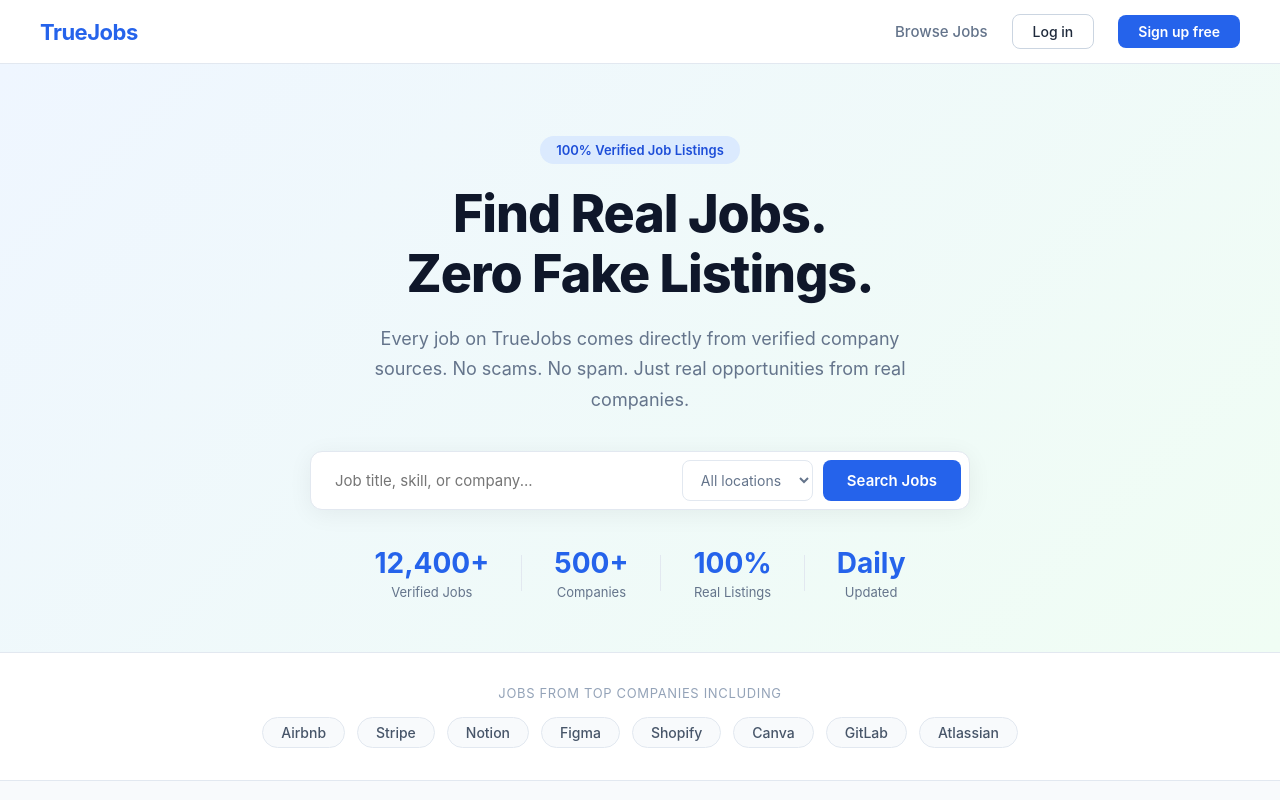
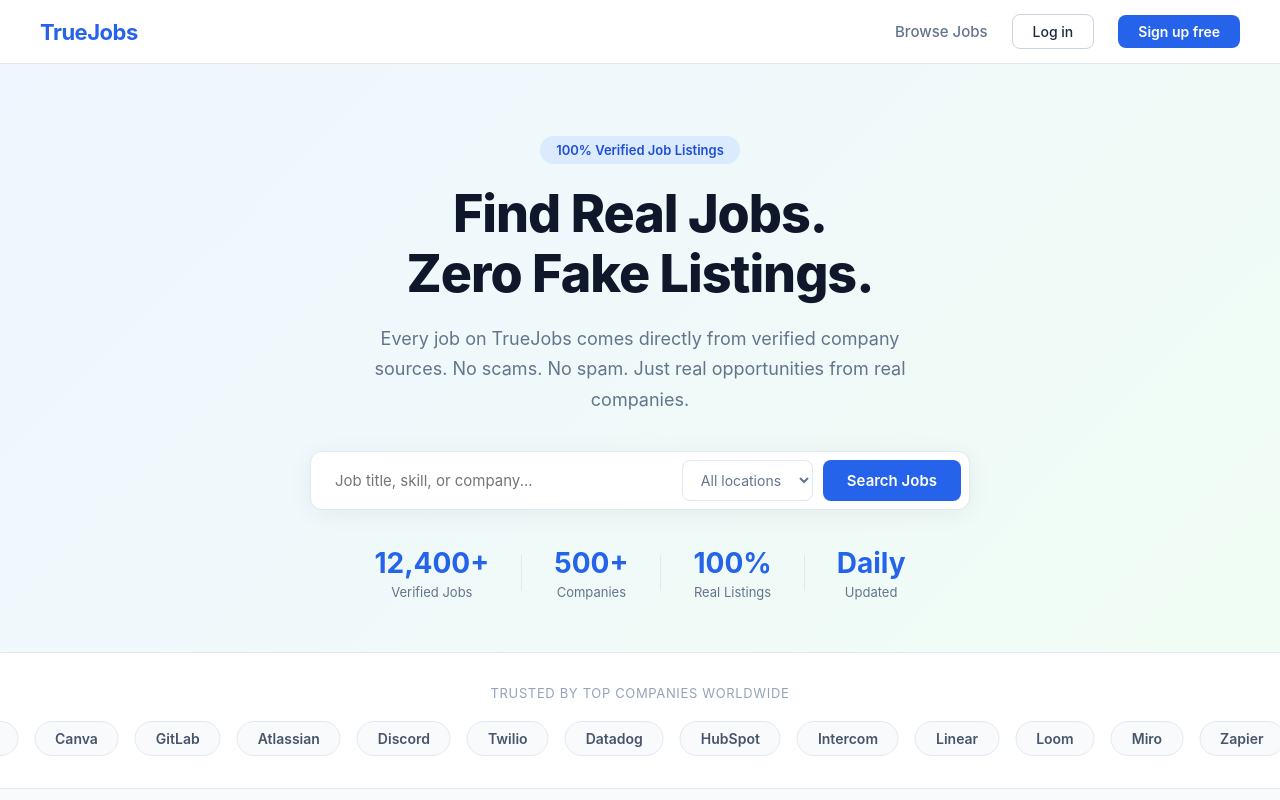
Before and after one commit to SaiAbhiChandra/job-platform, a React (Create React App) app in the folder frontend/: page / in a window 1280 px wide. Shown: the top 800 px of the page. Built offline with nearby package versions, Linux system fonts and the light colour scheme.

Commit message:
Add auto-scrolling company strip on homepage

```diff
--- a/frontend/src/index.css
+++ b/frontend/src/index.css
@@ -28,3 +28,12 @@ input, select {
 @keyframes spin {
   to { transform: rotate(360deg); }
 }
+
+@keyframes marquee {
+  0% { transform: translateX(0); }
+  100% { transform: translateX(-50%); }
+}
+
+.marquee-wrapper:hover .marquee-track {
+  animation-play-state: paused;
+}
--- a/frontend/src/pages/Home.js
+++ b/frontend/src/pages/Home.js
@@ -55,13 +55,26 @@ function Home() {
       </div>
 
       <div style={styles.companies}>
-        <p style={styles.companiesLabel}>Jobs from top companies including</p>
-        <div style={styles.companyList}>
-          {['Airbnb', 'Stripe', 'Notion', 'Figma', 'Shopify', 'Canva', 'GitLab', 'Atlassian'].map(c => (
-            <span key={c} style={styles.companyChip}>{c}</span>
-          ))}
-        </div>
-      </div>
+  <p style={styles.companiesLabel}>Trusted by top companies worldwide</p>
+  <div style={styles.marqueeWrapper}>
+    <div style={styles.marqueeTrack}>
+      {[
+        'Airbnb', 'Stripe', 'Notion', 'Figma', 'Shopify',
+        'Canva', 'GitLab', 'Atlassian', 'Discord', 'Twilio',
+        'Datadog', 'HubSpot', 'Intercom', 'Linear', 'Loom',
+        'Miro', 'Zapier', 'Brex', 'Gusto', 'Rippling',
+        'Plaid', 'Coinbase', 'DoorDash', 'Instacart', 'Buffer',
+        'Airbnb', 'Stripe', 'Notion', 'Figma', 'Shopify',
+        'Canva', 'GitLab', 'Atlassian', 'Discord', 'Twilio',
+        'Datadog', 'HubSpot', 'Intercom', 'Linear', 'Loom',
+        'Miro', 'Zapier', 'Brex', 'Gusto', 'Rippling',
+        'Plaid', 'Coinbase', 'DoorDash', 'Instacart', 'Buffer',
+      ].map((c, i) => (
+        <span key={i} style={styles.companyChip}>{c}</span>
+      ))}
+    </div>
+  </div>
+</div>
 
       <div style={styles.features}>
         {[
@@ -186,32 +199,40 @@ const styles = {
     background: '#e2e8f0',
   },
   companies: {
-    padding: '32px 40px',
+    padding: '32px 0',
     textAlign: 'center',
     borderBottom: '1px solid #e2e8f0',
     background: 'white',
+    overflow: 'hidden',
   },
   companiesLabel: {
     fontSize: '13px',
     color: '#94a3b8',
-    marginBottom: '16px',
+    marginBottom: '20px',
     textTransform: 'uppercase',
     letterSpacing: '0.05em',
   },
-  companyList: {
+  marqueeWrapper: {
+    overflow: 'hidden',
+    width: '100%',
+    position: 'relative',
+  },
+  marqueeTrack: {
     display: 'flex',
-    justifyContent: 'center',
-    gap: '12px',
-    flexWrap: 'wrap',
+    gap: '16px',
+    animation: 'marquee 30s linear infinite',
+    width: 'max-content',
   },
   companyChip: {
-    padding: '6px 18px',
+    padding: '8px 20px',
     border: '1px solid #e2e8f0',
     borderRadius: '20px',
     fontSize: '14px',
     color: '#475569',
     background: '#f8fafc',
-    fontWeight: '500',
+    fontWeight: '600',
+    whiteSpace: 'nowrap',
+    flexShrink: 0,
   },
   features: {
     display: 'grid',
```
